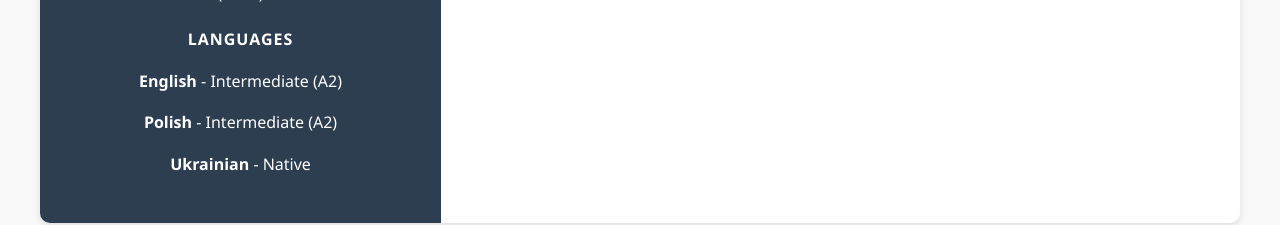
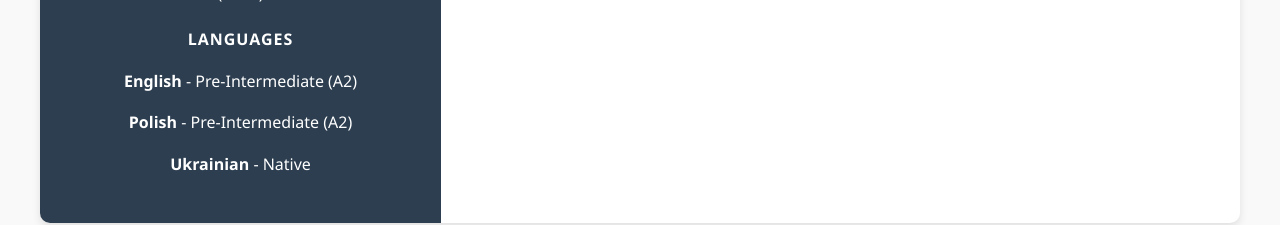
Before and after one commit to SvyatoslavKys/my-cv, a plain HTML site: page index.html in a window 1280 px wide. Shown: the part 1167-1392 px from the top of the page. Drawn offline with Linux system fonts and the light colour scheme.

Commit message:
v4.1
v4.1

```diff
--- a/index.html
+++ b/index.html
@@ -52,8 +52,8 @@
             <p><strong>KEIM</strong> - <span data-en="International Economic Management" data-pl="Międzynarodowe Zarządzanie Gospodarcze">International Economic Management</span> (2007-2012)</p>
             <p><strong data-en="Online Courses" data-pl="Kursy Online">Online Courses</strong>: <span data-en="Front-end Development (HTML, CSS, JavaScript, React)" data-pl="Rozwój Front-end (HTML, CSS, JavaScript, React)">Front-end Development (HTML, CSS, JavaScript, React)</span> freeCodeCamp (2024)</p>
             <h3 data-en="Languages" data-pl="Języki">Languages</h3>
-            <p><strong data-en="English" data-pl="Angielski">English</strong> - <span data-en="Intermediate (A2)" data-pl="Średniozaawansowany (A2)">Intermediate (A2)</span></p>
-            <p><strong data-en="Polish" data-pl="Polski">Polish</strong> - <span data-en="Intermediate (A2)" data-pl="Średniozaawansowany (A2)">Intermediate (A2)</span></p>
+            <p><strong data-en="English" data-pl="Angielski">English</strong> - <span data-en="Pre-Intermediate (A2)" data-pl="Średniozaawansowany (A2)">Pre-Intermediate (A2)</span></p>
+            <p><strong data-en="Polish" data-pl="Polski">Polish</strong> - <span data-en="Pre-Intermediate (A2)" data-pl="Średniozaawansowany (A2)">Pre-Intermediate (A2)</span></p>
             <p><strong data-en="Ukrainian" data-pl="Ukraiński">Ukrainian</strong> - <span data-en="Native" data-pl="Ojczysty">Native</span></p>
         </div>
 
```
